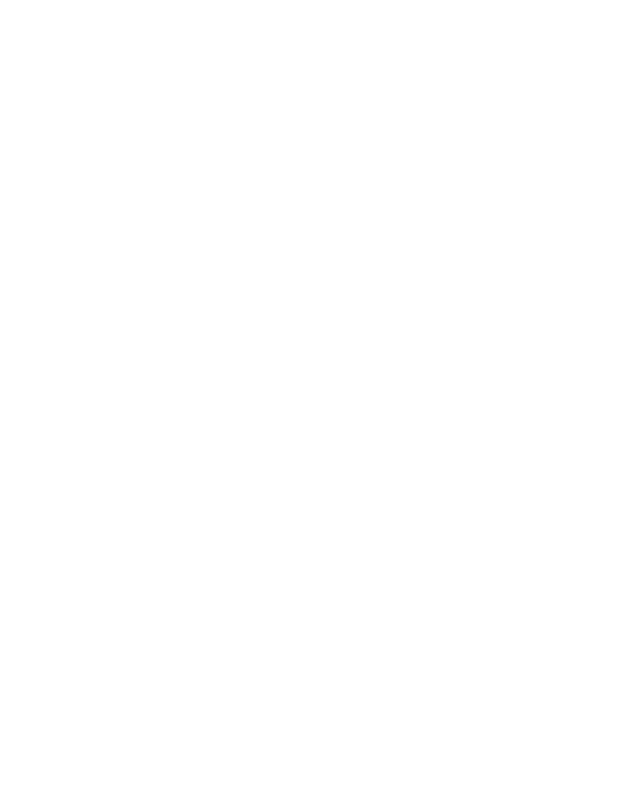
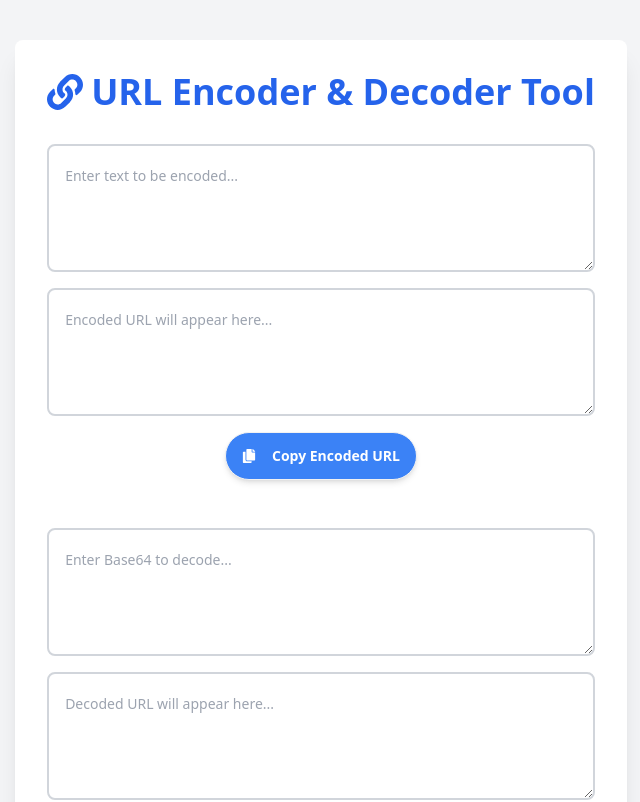
Before and after one commit to sakil470004/devtools, a React (Vite) app: page /url-encoder in a window 1280 px wide. Before the commit this address had no page. Shown: the top 802 px of the page, without its empty margins (319-959 px from the left). Built offline with nearby package versions, Linux system fonts and the light colour scheme.

Commit message:
adding Encode and decode URL

```diff
--- a/src/App.tsx
+++ b/src/App.tsx
@@ -7,6 +7,7 @@
 import MarkdownToLinkedIn from "./pages/Home/Tools/MarkdownToLinkedIn/MarkdownToLinkedIn";
 import FontPicker from "./pages/Home/Tools/FontPicker/FontPicker";
 import ImageToBase64 from "./pages/Home/Tools/ImageToBase64/ImageToBase64";
+import URLEncoder from "./pages/Home/Tools/URLEncoder/URLEncoder";
 const fonts = [
   'Arial, sans-serif',
   'Verdana, Geneva, sans-serif',
@@ -65,6 +66,7 @@
         <Route path="/font-picker" element={<FontPicker fonts={fonts} />} />
         <Route path="/image-to-base64" element={<ImageToBase64 />} />
         <Route path="/json-formatter" element={<JSONFormatter />} />
+        <Route path="/url-encoder" element={<URLEncoder />} />
       </Routes>
     </>
   );
--- a/src/pages/Home/Home.jsx
+++ b/src/pages/Home/Home.jsx
@@ -22,10 +22,9 @@
     { name: "Markdown to LinkedIn", path: "/markdown-to-linkedin", icon: <FaMarkdown /> },
     { name: "Color Picker", path: "/color-picker", icon: <FaPalette /> },
     { name: "Font Picker", path: "/font-picker", icon: <FaFont /> },
-    { name: "Image to Base64", path: "/image-to-base64", icon: <FaImage /> },
+    { name: "Image to Base64 And Decode", path: "/image-to-base64", icon: <FaImage /> },
     { name: "JSON Formatter", path: "/json-formatter", icon: <FaCode /> },
-    { name: "URL Encoder", path: "/url-encoder", icon: <FaLink /> },
-    { name: "URL Decoder", path: "/url-decoder", icon: <FaLink /> },
+    { name: "URL Encoder and Decoder", path: "/url-encoder", icon: <FaLink /> },
     { name: "String Converters", path: "/string-converters", icon: <FaExchangeAlt /> },
     { name: "String Trim", path: "/string-trim", icon: <FaCompress /> },
     { name: "String Shuffle", path: "/string-shuffle", icon: <FaMagic /> },
--- a/src/pages/Home/Tools/URLEncoder/URLEncoder.tsx
+++ b/src/pages/Home/Tools/URLEncoder/URLEncoder.tsx
@@ -0,0 +1,88 @@
+// src/components/tools/URLEncoder/URLEncoder.tsx
+import React, { useState } from 'react';
+import { FaLink, FaCopy, FaExchangeAlt } from 'react-icons/fa';
+import toast from 'react-hot-toast';
+
+const URLEncoder: React.FC = () => {
+  const [input, setInput] = useState('');
+  const [encodedURL, setEncodedURL] = useState('');
+  const [decodedURL, setDecodedURL] = useState('');
+
+  const handleEncode = (event: React.ChangeEvent<HTMLTextAreaElement>) => {
+    const value = event.target.value;
+    setInput(value);
+    setEncodedURL(encodeURIComponent(value));
+  };
+
+  const handleDecode = (event: React.ChangeEvent<HTMLTextAreaElement>) => {
+    const value = event.target.value;
+    setInput(value);
+    try {
+      setDecodedURL(decodeURIComponent(value));
+    } catch (error) {
+      toast.error("Invalid URL encoding");
+    }
+  };
+
+  const handleCopy = (text: string) => {
+    navigator.clipboard.writeText(text)
+      .then(() => {
+        toast.success("Copied to clipboard!");
+      })
+      .catch(err => {
+        console.error('Failed to copy text:', err);
+      });
+  };
+
+  return (
+    <div className="bg-gray-100 container mx-auto flex flex-col items-center justify-center py-10">
+      <div className="bg-white shadow-xl rounded-lg p-8 ">
+        <h2 className="text-4xl font-bold text-center mb-8 flex items-center justify-center text-blue-600">
+          <FaLink className="mr-2" /> URL Encoder & Decoder Tool
+        </h2>
+        <div className="flex flex-col items-center mb-8 w-full">
+          <textarea
+            className="textarea textarea-bordered w-full h-32 p-4 rounded-lg border-2 border-gray-300 focus:outline-none focus:ring-2 focus:ring-blue-500 mb-4"
+            value={input}
+            onChange={handleEncode}
+            placeholder="Enter text to be encoded..."
+          />
+          <textarea
+            className="textarea textarea-bordered w-full h-32 p-4 rounded-lg border-2 border-gray-300 focus:outline-none focus:ring-2 focus:ring-blue-500 mb-4"
+            value={encodedURL}
+            readOnly
+            placeholder="Encoded URL will appear here..."
+          />
+          <button
+            onClick={() => handleCopy(encodedURL)}
+            className="btn bg-blue-500 text-white rounded-full px-4 py-2 shadow-md hover:bg-blue-600 flex items-center mb-4"
+          >
+            <FaCopy className="mr-2" /> Copy Encoded URL
+          </button>
+        </div>
+        <div className="flex flex-col items-center mb-8 w-full">
+          <textarea
+            className="textarea textarea-bordered w-full h-32 p-4 rounded-lg border-2 border-gray-300 focus:outline-none focus:ring-2 focus:ring-green-500 mb-4"
+            value={input}
+            onChange={handleDecode}
+            placeholder="Enter Base64 to decode..."
+          />
+          <textarea
+            className="textarea textarea-bordered w-full h-32 p-4 rounded-lg border-2 border-gray-300 focus:outline-none focus:ring-2 focus:ring-green-500 mb-4"
+            value={decodedURL}
+            readOnly
+            placeholder="Decoded URL will appear here..."
+          />
+          <button
+            onClick={() => handleCopy(decodedURL)}
+            className="btn bg-green-500 text-white rounded-full px-4 py-2 shadow-md hover:bg-green-600 flex items-center mb-4"
+          >
+            <FaCopy className="mr-2" /> Copy Decoded URL
+          </button>
+        </div>
+      </div>
+    </div>
+  );
+};
+
+export default URLEncoder;
```
